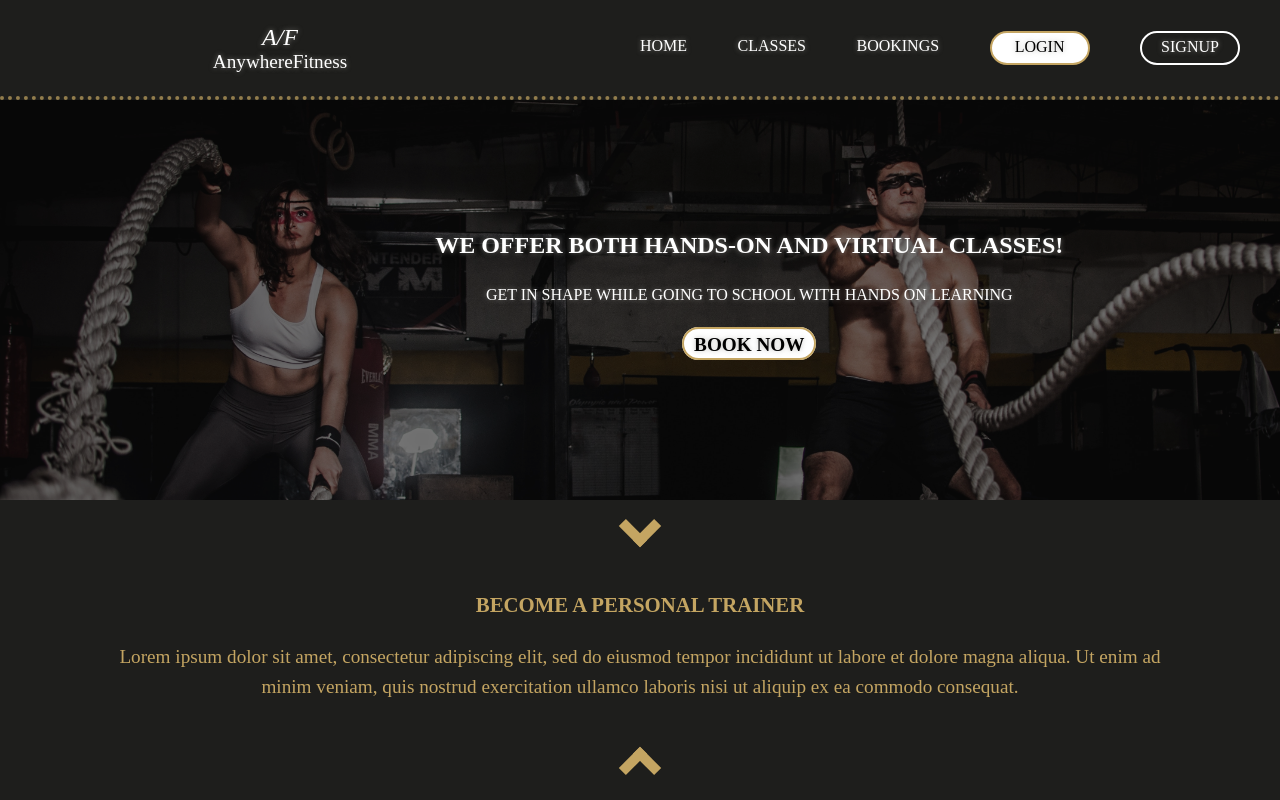
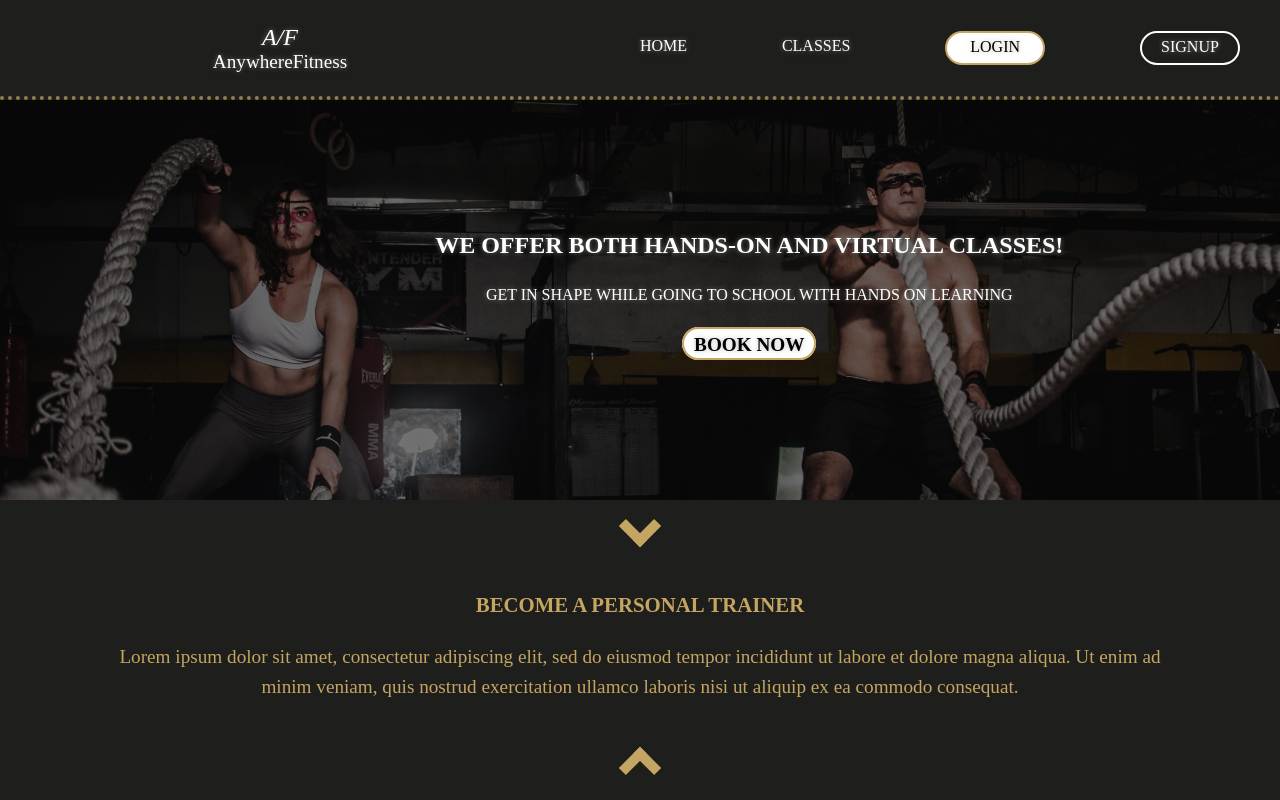
Before and after one commit to bw-anywherefitness-happyfuntime/front-end, a React (Create React App) app in the folder anywhere-fitness-4/: page / in a window 1280 px wide. Shown: the top 800 px of the page. Built offline with nearby package versions, Linux system fonts and the light colour scheme.

Commit message:
navbar works more dynamically

```diff
--- a/anywhere-fitness-4/src/components/Header.js
+++ b/anywhere-fitness-4/src/components/Header.js
@@ -2,14 +2,16 @@ import React, { useEffect } from 'react'
 import { Link } from 'react-router-dom'
 
 export default function Header() {
-
+    const role = window.localStorage.getItem('role')
     const navMagic=
-        (!!window.localStorage.getItem('role'))
+        !!role
         ? (<Link className='nav nav-4' to='/logout'>LOGOUT</Link>)
         : (
             [<Link className='nav nav-4' to='/login'>LOGIN</Link>,
             <Link className='nav nav-5' to='/signup'>SIGNUP</Link>]
         )
+    const bookingMagic=
+        role === 'client' && (<Link className='nav nav-3' to='/bookings'>BOOKINGS</Link>)
     return (
         <header className="App-header">
             <div className='header-container'>
@@ -22,7 +24,7 @@ export default function Header() {
                 <div className='navigations'>
                     <Link className='nav nav-1' to='/'>HOME</Link>
                     <Link className='nav nav-2' to='/classes'>CLASSES</Link>
-                    <Link className='nav nav-3' to='/bookings'>BOOKINGS</Link>
+                    {bookingMagic}
                     {navMagic}
                 </div>
             </div>
```
